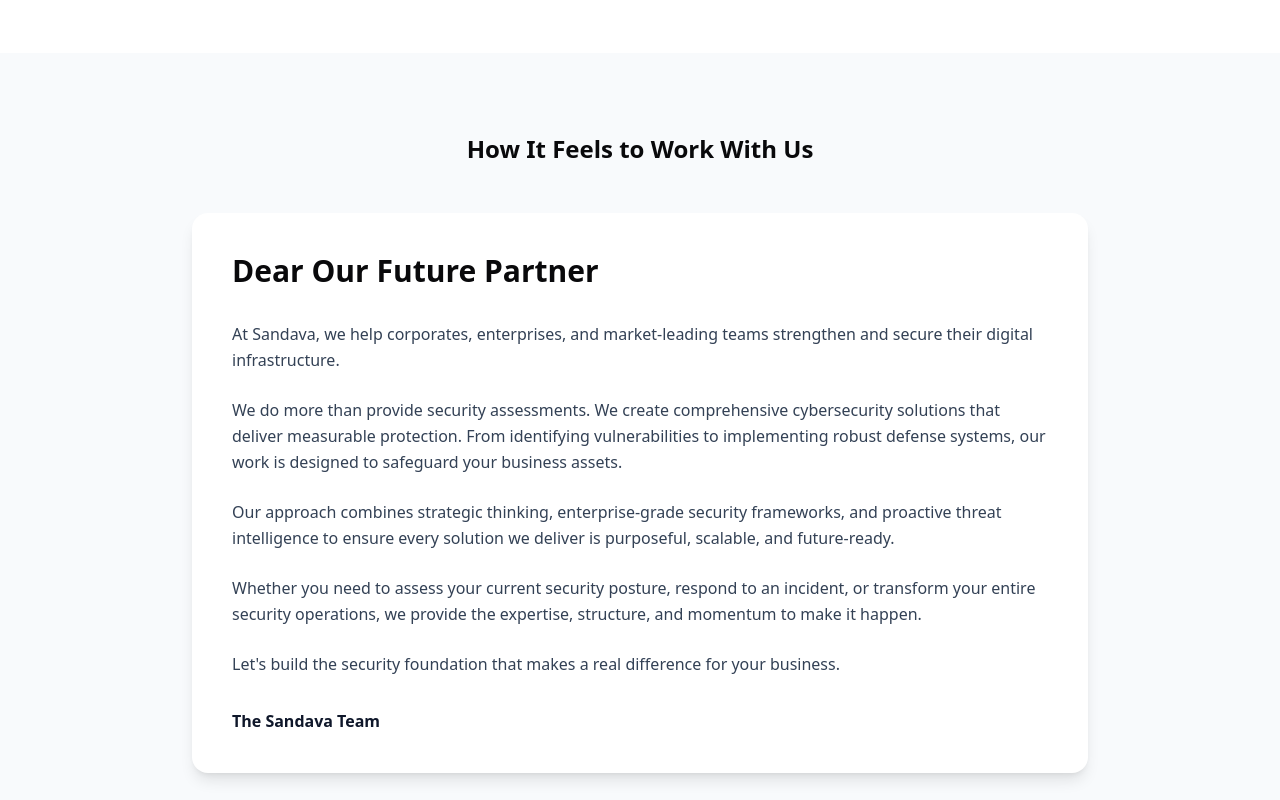
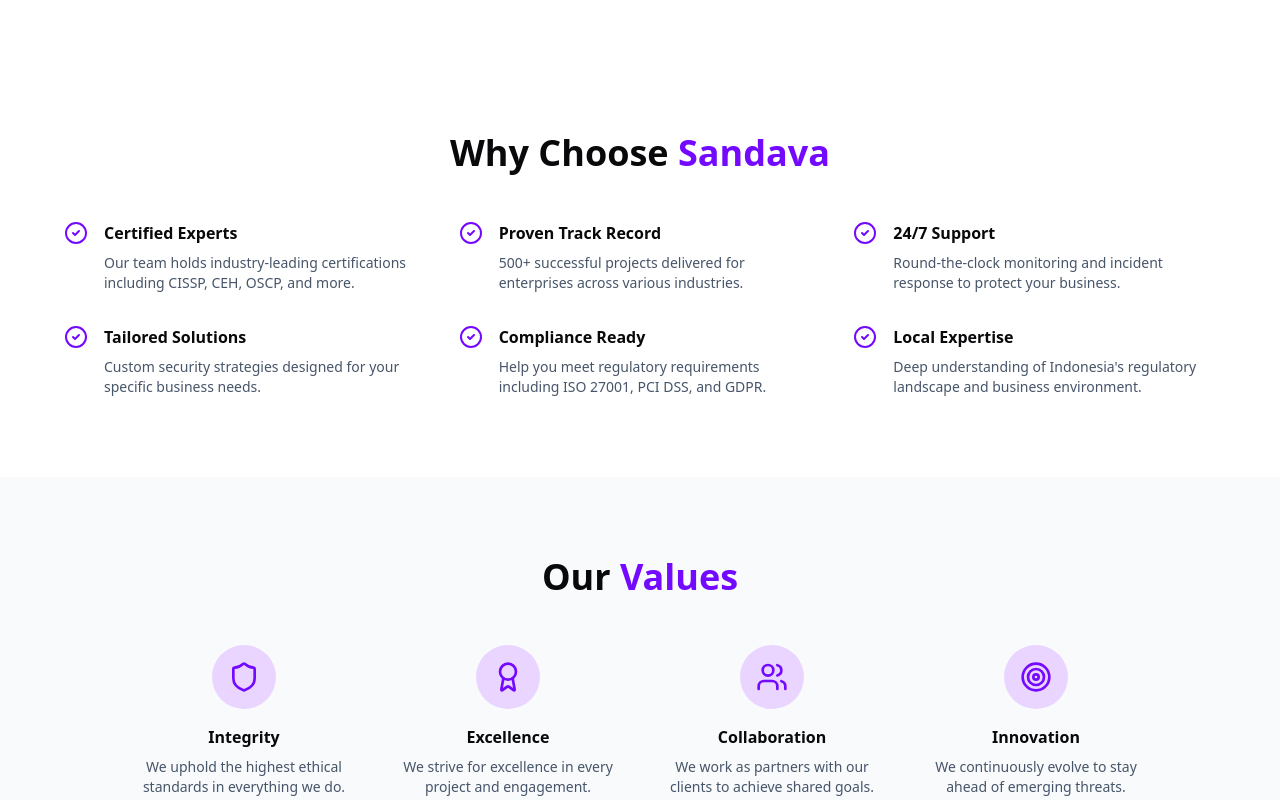
Before and after one commit to gempurbayu/sandava-web, a Next.js app: page /about in a window 1280 px wide. Shown: the part 780-1580 px from the top of the page. Built offline with nearby package versions, Linux system fonts and the light colour scheme.

Commit message:
feat: Enhance homepage with new "How It Feels to Work With Us" section and integrate Inter font; remove duplicate section from About page. Update bun.lock with configVersion.

```diff
--- a/src/app/about/page.tsx
+++ b/src/app/about/page.tsx
@@ -44,47 +44,6 @@
                 </p>
               </CardContent>
             </Card>
-          </div>
-        </div>
-      </section>
-
-      {/* How It Feels to Work With Us */}
-      <section className="py-20 bg-slate-50">
-        <div className="container mx-auto px-6">
-          <h2 className="text-2xl font-bold mb-12 text-center">How It Feels to Work With Us</h2>
-
-          <div className="max-w-4xl mx-auto">
-            <div className="bg-white rounded-2xl shadow-lg p-10 relative">
-              <div className="absolute -bottom-4 left-4 right-4 h-4 bg-slate-200/50 rounded-b-2xl -z-10" />
-
-              <h3 className="text-3xl font-bold mb-8">Dear Our Future Partner</h3>
-
-              <div className="space-y-6 text-slate-700 leading-relaxed">
-                <p>
-                  At Sandava, we help corporates, enterprises, and market-leading teams
-                  strengthen and secure their digital infrastructure.
-                </p>
-                <p>
-                  We do more than provide security assessments. We create comprehensive
-                  cybersecurity solutions that deliver measurable protection. From identifying
-                  vulnerabilities to implementing robust defense systems, our work is designed
-                  to safeguard your business assets.
-                </p>
-                <p>
-                  Our approach combines strategic thinking, enterprise-grade security frameworks,
-                  and proactive threat intelligence to ensure every solution we deliver is
-                  purposeful, scalable, and future-ready.
-                </p>
-                <p>
-                  Whether you need to assess your current security posture, respond to an
-                  incident, or transform your entire security operations, we provide the
-                  expertise, structure, and momentum to make it happen.
-                </p>
-                <p>Let's build the security foundation that makes a real difference for your business.</p>
-              </div>
-
-              <p className="mt-8 font-bold text-slate-900">The Sandava Team</p>
-            </div>
           </div>
         </div>
       </section>
--- a/src/app/page.tsx
+++ b/src/app/page.tsx
@@ -8,6 +8,7 @@
 import { useState } from "react";
 import Image from "next/image";
 import Link from "next/link";
+import { Inter } from "next/font/google";
 import logo from "@/assets/logo-sandava.png";
 import logoBca from "@/assets/clients/logo-bca.png";
 import logoBekasi from "@/assets/clients/logo-bekasi.png";
@@ -16,6 +17,8 @@
 import logoJih from "@/assets/clients/logo-jih.png";
 import logoUnair from "@/assets/clients/logo-unair.png";
 import logoUny from "@/assets/clients/logo-uny.png";
+
+const inter = Inter({ subsets: ["latin"] });
 
 export default function Home() {
   const [mobileMenuOpen, setMobileMenuOpen] = useState(false);
@@ -729,8 +732,8 @@
       <section className="py-24 bg-slate-50 relative overflow-hidden">
         {/* Background decoration */}
         <div className="absolute inset-0 opacity-30">
-          <div className="absolute top-0 left-1/4 w-96 h-96 bg-brand-200 rounded-full blur-3xl" />
-          <div className="absolute bottom-0 right-1/4 w-96 h-96 bg-teal-200 rounded-full blur-3xl" />
+          <div className="absolute top-0 z-50 left-1/4 w-96 h-96 bg-brand-200 rounded-full blur-3xl" />
+          <div className="absolute bottom-0 z-50 right-1/4 w-96 h-96 bg-teal-200 rounded-full blur-3xl" />
         </div>
 
         <div className="container mx-auto px-6 relative z-10">
@@ -791,6 +794,44 @@
                   <div className="h-full bg-gradient-to-r from-violet-600 to-violet-400 rounded-full animate-progress-fill animation-delay-600" style={{ width: "75%" }} />
                 </div>
               </div>
+            </div>
+          </div>
+        </div>
+      </section>
+
+      {/* How It Feels to Work With Us */}
+      <section className="py-20 bg-slate-50">
+        <div className="container mx-auto px-6">
+          <div className="max-w-2xl mx-auto px-2 sm:px-0 -rotate-1 hover:scale-105 transition-all duration-300 hover:rotate-0">
+            <div className={`${inter.className} relative isolate overflow-hidden bg-gradient-to-b from-white via-white to-slate-50 p-10 shadow-2xl shadow-slate-900/30 ring-1 ring-slate-100`}>
+
+              <h3 className="text-2xl font-bold mb-8">Dear Our Future Partner</h3>
+
+              <div className="space-y-6 text-slate-700 leading-relaxed text-lg">
+                <p>
+                  At Sandava, we help corporates, enterprises, and market-leading teams
+                  strengthen and secure their digital infrastructure.
+                </p>
+                <p>
+                  We do more than provide security assessments. We create comprehensive
+                  cybersecurity solutions that deliver measurable protection. From identifying
+                  vulnerabilities to implementing robust defense systems, our work is designed
+                  to safeguard your business assets.
+                </p>
+                <p>
+                  Our approach combines strategic thinking, enterprise-grade security frameworks,
+                  and proactive threat intelligence to ensure every solution we deliver is
+                  purposeful, scalable, and future-ready.
+                </p>
+                <p>
+                  Whether you need to assess your current security posture, respond to an
+                  incident, or transform your entire security operations, we provide the
+                  expertise, structure, and momentum to make it happen.
+                </p>
+                <p>Let's build the security foundation that makes a real difference for your business.</p>
+              </div>
+
+              <p className="mt-10 font-semibold text-slate-900">The Sandava Team</p>
             </div>
           </div>
         </div>
```
Also changed, not shown: 1 other file (tests, documents, lock files or other folders).
